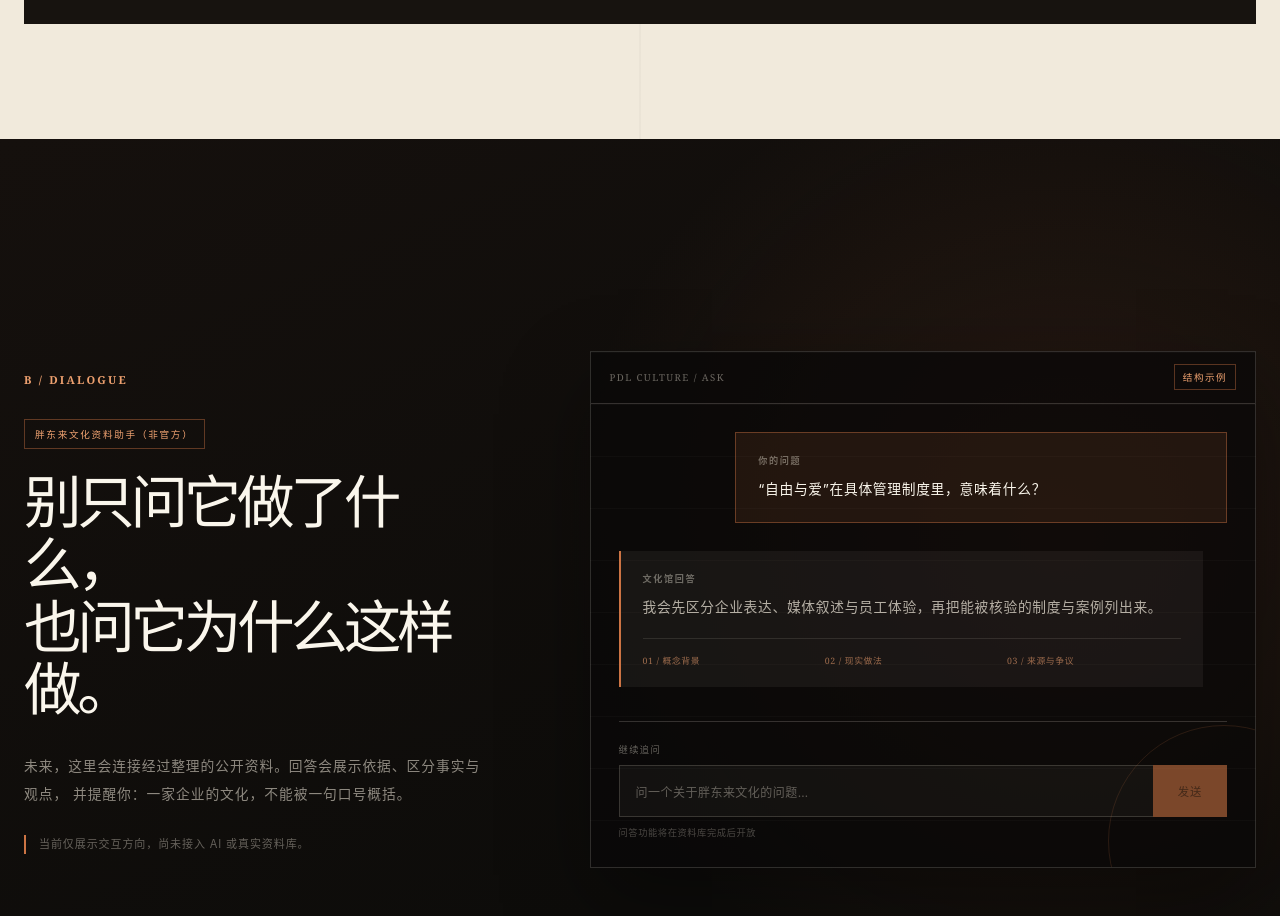
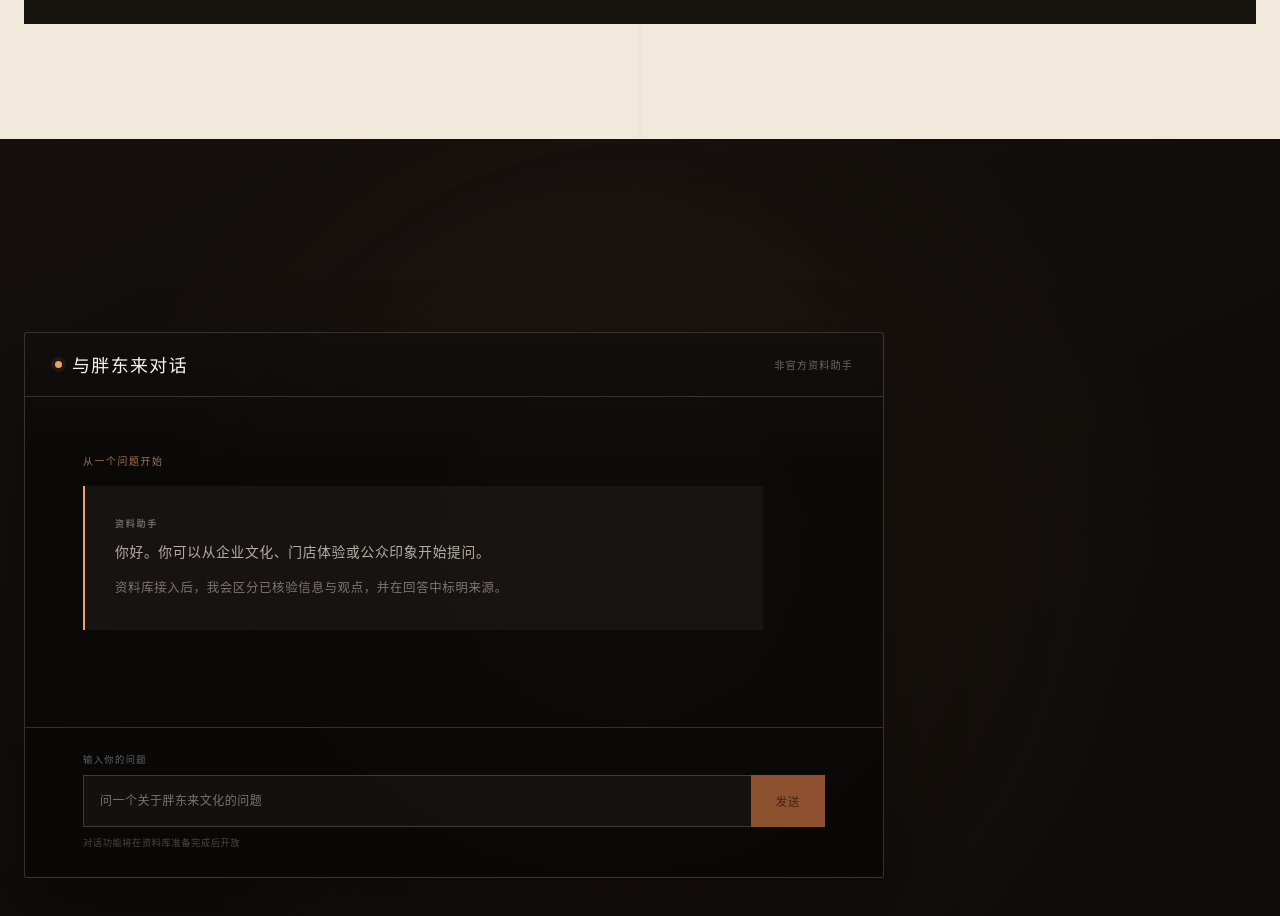
Before and after one commit to pao779765-web/pang_dong_lai, a Next.js app in the folder pangdonglai_project/site/: page / in a window 1280 px wide. Shown: the part 1700-2616 px from the top of the page. Built offline with nearby package versions, Linux system fonts and the light colour scheme.

Commit message:
feat: 精简 AI 对话界面

```diff
--- a/pangdonglai_project/site/app/globals.css
+++ b/pangdonglai_project/site/app/globals.css
@@ -578,21 +578,20 @@
 
 .dialogue-section {
   min-height: 100svh;
-  padding: clamp(95px, 11vw, 156px) 0 0;
+  padding: clamp(96px, 11vw, 146px) 0 0;
   outline: none;
   scroll-margin-top: 24px;
   background:
-    radial-gradient(circle at 83% 38%, rgba(126, 65, 37, 0.22), transparent 31rem),
+    radial-gradient(circle at 50% 42%, rgba(126, 65, 37, 0.16), transparent 34rem),
     linear-gradient(155deg, #15100d, #0d0c0a 64%);
   color: var(--paper);
 }
 
 .dialogue-layout {
   display: grid;
-  min-height: 660px;
-  align-items: center;
-  grid-template-columns: 0.82fr 1.18fr;
-  gap: clamp(52px, 8vw, 120px);
+  min-height: 650px;
+  place-items: center;
+  grid-template-columns: minmax(0, 860px);
 }
 
 .section-index-light {
@@ -636,51 +635,69 @@
 
 .dialogue-window {
   position: relative;
+  width: 100%;
   overflow: hidden;
-  border: 1px solid rgba(241, 234, 220, 0.16);
+  border: 1px solid rgba(241, 234, 220, 0.18);
+  border-radius: 3px;
   background:
-    linear-gradient(rgba(241, 234, 220, 0.025) 1px, transparent 1px),
-    rgba(9, 8, 7, 0.74);
-  background-size: 100% 52px;
-  box-shadow: 0 35px 80px rgba(0, 0, 0, 0.36);
-}
-
-.dialogue-window::after {
-  position: absolute;
-  right: -85px;
-  bottom: -90px;
-  width: 230px;
-  height: 230px;
-  border: 1px solid rgba(204, 116, 68, 0.16);
-  border-radius: 50%;
-  content: "";
-  pointer-events: none;
+    linear-gradient(180deg, rgba(241, 234, 220, 0.025), transparent 25%),
+    rgba(10, 9, 8, 0.82);
+  box-shadow: 0 32px 80px rgba(0, 0, 0, 0.32);
 }
 
 .dialogue-bar {
   display: flex;
-  min-height: 52px;
-  padding: 0 19px;
+  min-height: 64px;
+  padding: 0 clamp(20px, 3vw, 30px);
   align-items: center;
   justify-content: space-between;
   border-bottom: 1px solid var(--rule-light);
-  color: rgba(241, 234, 220, 0.42);
-  font-family: Georgia, "Times New Roman", serif;
-  font-size: 0.6rem;
-  letter-spacing: 0.15em;
 }
 
-.dialogue-state {
-  padding: 5px 8px;
-  border: 1px solid rgba(204, 116, 68, 0.4);
-  color: var(--copper-light);
-  font-family:
-    Inter, "PingFang SC", "Microsoft YaHei", system-ui, sans-serif;
+.dialogue-identity {
+  display: flex;
+  align-items: center;
+  gap: 10px;
+}
+
+.dialogue-dot {
+  width: 7px;
+  height: 7px;
+  border-radius: 50%;
+  background: var(--copper-light);
+  box-shadow: 0 0 0 4px rgba(204, 116, 68, 0.1);
+}
+
+.dialogue-identity h2 {
+  margin: 0;
+  color: var(--paper-bright);
+  font-family: "Songti SC", SimSun, "Times New Roman", serif;
+  font-size: clamp(1.05rem, 1.4vw, 1.25rem);
+  font-weight: 400;
+  letter-spacing: 0.08em;
+}
+
+.dialogue-disclaimer {
+  color: rgba(241, 234, 220, 0.4);
+  font-size: 0.64rem;
+  letter-spacing: 0.1em;
+}
+
+.dialogue-body {
+  min-height: 330px;
+  padding: clamp(34px, 5vw, 56px) clamp(20px, 5vw, 58px);
+}
+
+.dialogue-kicker {
+  margin: 0 0 18px;
+  color: rgba(237, 160, 111, 0.68);
+  font-size: 0.62rem;
+  letter-spacing: 0.16em;
 }
 
 .message {
-  margin: 28px;
-  padding: 20px 22px;
+  margin: 0;
+  padding: clamp(22px, 3vw, 30px);
 }
 
 .message > span {
@@ -711,13 +728,19 @@
 }
 
 .message-ai {
-  max-width: 88%;
-  border-left: 2px solid var(--copper);
-  background: rgba(241, 234, 220, 0.055);
+  max-width: 680px;
+  border-left: 2px solid var(--copper-light);
+  background: rgba(241, 234, 220, 0.045);
 }
 
 .message-ai p {
   color: rgba(241, 234, 220, 0.72);
+}
+
+.message-ai p + p {
+  margin-top: 13px;
+  color: rgba(241, 234, 220, 0.46);
+  font-size: 0.78rem;
 }
 
 .answer-structure {
@@ -737,9 +760,10 @@
 }
 
 .question-shell {
-  margin: 34px 28px 28px;
-  padding-top: 20px;
+  margin: 0;
+  padding: 24px clamp(20px, 5vw, 58px) 28px;
   border-top: 1px solid var(--rule-light);
+  background: rgba(0, 0, 0, 0.12);
 }
 
 .question-shell label {
@@ -759,11 +783,11 @@
   min-width: 0;
   height: 52px;
   padding: 0 16px;
-  border: 1px solid rgba(241, 234, 220, 0.17);
+  border: 1px solid rgba(241, 234, 220, 0.2);
   border-right: 0;
   border-radius: 0;
   outline: 0;
-  color: rgba(241, 234, 220, 0.36);
+  color: rgba(241, 234, 220, 0.48);
   background: rgba(241, 234, 220, 0.035);
   font-size: 0.75rem;
   letter-spacing: 0.04em;
@@ -773,8 +797,8 @@
   width: 74px;
   border: 0;
   border-radius: 0;
-  color: rgba(23, 16, 12, 0.54);
-  background: rgba(204, 116, 68, 0.58);
+  color: rgba(23, 16, 12, 0.7);
+  background: rgba(204, 116, 68, 0.68);
   font-size: 0.71rem;
   letter-spacing: 0.08em;
 }
@@ -1023,25 +1047,22 @@
   }
 
   .dialogue-layout {
-    display: block;
-  }
-
-  .dialogue-copy h2 {
-    font-size: clamp(2.55rem, 12.8vw, 4rem);
+    display: grid;
+    min-height: auto;
+    grid-template-columns: minmax(0, 1fr);
   }
 
   .dialogue-window {
-    margin-top: 64px;
+    margin-top: 0;
   }
 
   .message {
-    margin: 18px;
-    padding: 17px;
+    margin: 0;
+    padding: 20px;
   }
 
-  .message-user,
   .message-ai {
-    max-width: calc(100% - 36px);
+    max-width: none;
   }
 
   .answer-structure {
@@ -1050,7 +1071,8 @@
   }
 
   .question-shell {
-    margin: 27px 18px 22px;
+    margin: 0;
+    padding: 21px 20px 23px;
   }
 
   .question-shell input {
--- a/pangdonglai_project/site/app/page.tsx
+++ b/pangdonglai_project/site/app/page.tsx
@@ -232,52 +232,39 @@
         aria-labelledby="dialogue-title"
       >
         <div className="section-shell dialogue-layout">
-          <div className="dialogue-copy">
-            <p className="section-index section-index-light">B / DIALOGUE</p>
-            <div className="prototype-label">胖东来文化资料助手（非官方）</div>
-            <h2 id="dialogue-title">别只问它做了什么，<br />也问它为什么这样做。</h2>
-            <p>
-              未来，这里会连接经过整理的公开资料。回答会展示依据、区分事实与观点，
-              并提醒你：一家企业的文化，不能被一句口号概括。
-            </p>
-            <p className="prototype-note">
-              当前仅展示交互方向，尚未接入 AI 或真实资料库。
-            </p>
-          </div>
+          <div className="dialogue-window" aria-label="AI 问答概念界面">
+            <header className="dialogue-bar">
+              <div className="dialogue-identity">
+                <span className="dialogue-dot" aria-hidden="true" />
+                <h2 id="dialogue-title">与胖东来对话</h2>
+              </div>
+              <span className="dialogue-disclaimer">非官方资料助手</span>
+            </header>
 
-          <div className="dialogue-window" aria-label="AI 问答概念界面">
-            <div className="dialogue-bar">
-              <span>PDL CULTURE / ASK</span>
-              <span className="dialogue-state">结构示例</span>
-            </div>
-            <div className="message message-user">
-              <span>你的问题</span>
-              <p>“自由与爱”在具体管理制度里，意味着什么？</p>
-            </div>
-            <div className="message message-ai">
-              <span>文化馆回答</span>
-              <p>
-                我会先区分企业表达、媒体叙述与员工体验，再把能被核验的制度与案例列出来。
-              </p>
-              <div className="answer-structure">
-                <span>01 / 概念背景</span>
-                <span>02 / 现实做法</span>
-                <span>03 / 来源与争议</span>
+            <div className="dialogue-body">
+              <p className="dialogue-kicker">从一个问题开始</p>
+              <div className="message message-ai">
+                <span>资料助手</span>
+                <p>你好。你可以从企业文化、门店体验或公众印象开始提问。</p>
+                <p>
+                  资料库接入后，我会区分已核验信息与观点，并在回答中标明来源。
+                </p>
               </div>
             </div>
+
             <div className="question-shell">
-              <label htmlFor="prototype-question">继续追问</label>
+              <label htmlFor="prototype-question">输入你的问题</label>
               <div>
                 <input
                   id="prototype-question"
                   type="text"
-                  value="问一个关于胖东来文化的问题…"
-                  readOnly
+                  placeholder="问一个关于胖东来文化的问题"
+                  disabled
                   aria-describedby="prototype-help"
                 />
                 <button type="button" disabled aria-label="发送功能开发中">发送</button>
               </div>
-              <small id="prototype-help">问答功能将在资料库完成后开放</small>
+              <small id="prototype-help">对话功能将在资料库准备完成后开放</small>
             </div>
           </div>
         </div>
```
Also changed, not shown: 1 other file (tests, documents, lock files or other folders).
